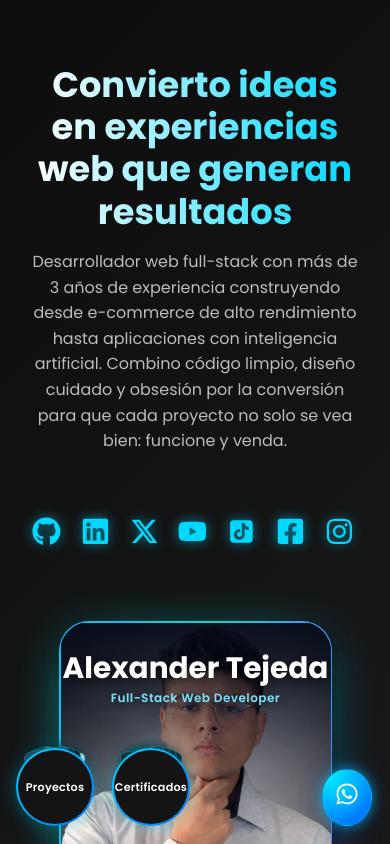
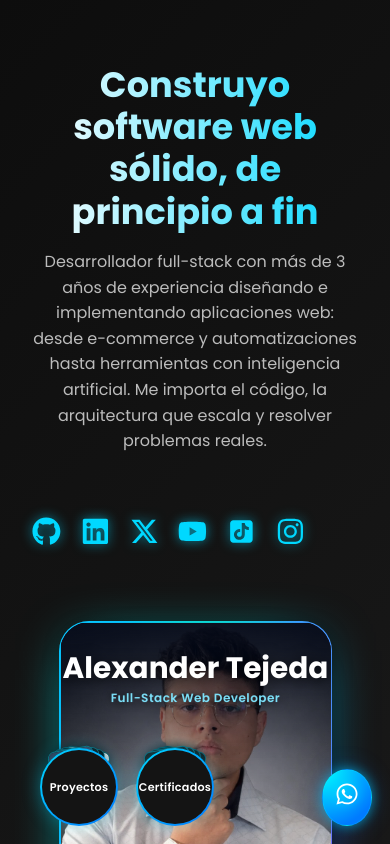
Before and after one commit to AlexanderTejeda/portfolio, a React (Vite) app: page / in a window 390 px wide. Shown: the top 844 px of the page. Built offline with nearby package versions, Linux system fonts and the light colour scheme.

Commit message:
Nuevo certificado y descripcion

```diff
--- a/src/features/Certifications.jsx
+++ b/src/features/Certifications.jsx
@@ -23,13 +23,21 @@ const CATEGORIES = [
 
 const certifications = [
   {
+    title: "Curso Intensivo de Model Context Protocol",
+    issuer: "midudev",
+    year: 2026,
+    category: "ia",
+    icon: <FaRobot />,
+    file: "/certificados/model-context-protocol.pdf",
+    featured: true,
+  },
+  {
     title: "Desarrollo con IA: Programa con Agentes",
     issuer: "MoureDev × BIG School",
     year: 2026,
     category: "ia",
     icon: <FaRobot />,
     file: "/certificados/desarrollo-con-ia-programa-con-agentes.pdf",
-    featured: true,
   },
   {
     title: "Scrum Fundamentals Certified",
--- a/src/features/Hero.jsx
+++ b/src/features/Hero.jsx
@@ -2,7 +2,7 @@ import ProfileCard from "../components/ProfileCard";
 import Avatar from "../assets/foto-profesional.jpeg";
 import { FaGithub, FaLinkedin, FaXTwitter, FaYoutube } from "react-icons/fa6";
 import { AiFillTikTok } from 'react-icons/ai';
-import { FaFacebookSquare, FaInstagram } from 'react-icons/fa';
+import { FaInstagram } from 'react-icons/fa';
 import "../styles/Hero.css";
 
 
@@ -39,9 +39,9 @@ const Hero = () => {
 
         <section className="introductionSide">
             <aside className="texside">
-                <h1>Convierto ideas en experiencias web que generan resultados</h1>
+                <h1>Construyo software web sólido, de principio a fin</h1>
                 <p>
-                    Desarrollador web full-stack con más de 3 años de experiencia construyendo desde e-commerce de alto rendimiento hasta aplicaciones con inteligencia artificial. Combino código limpio, diseño cuidado y obsesión por la conversión para que cada proyecto no solo se vea bien: funcione y venda.
+                    Desarrollador full-stack con más de 3 años de experiencia diseñando e implementando aplicaciones web: desde e-commerce y automatizaciones hasta herramientas con inteligencia artificial. Me importa el código, la arquitectura que escala y resolver problemas reales.
                 </p>
             </aside>
 
@@ -55,14 +55,11 @@ const Hero = () => {
                 <a href="https://x.com/alexdtejeda" target="_blank" rel="noreferrer" aria-label="X (Twitter) de Alexander Tejeda">
                     <FaXTwitter aria-hidden="true" />
                 </a>
-                <a href="https://www.youtube.com/@alexanderdtejeda" target="_blank" rel="noreferrer" aria-label="YouTube de Alexander Tejeda">
+                <a href="https://www.youtube.com/@alexdtejeda" target="_blank" rel="noreferrer" aria-label="YouTube de Alexander Tejeda">
                     <FaYoutube aria-hidden="true" />
                 </a>
                 <a href="https://www.tiktok.com/@alexdtejeda" target="_blank" rel="noreferrer" aria-label="TikTok de Alexander Tejeda">
                     <AiFillTikTok aria-hidden="true" />
-                </a>
-                <a href="https://www.facebook.com/alexdtjeda/" target="_blank" rel="noreferrer" aria-label="Facebook de Alexander Tejeda">
-                    <FaFacebookSquare aria-hidden="true" />
                 </a>
                 <a href="https://www.instagram.com/alexdtejeda/" target="_blank" rel="noreferrer" aria-label="Instagram de Alexander Tejeda">
                     <FaInstagram aria-hidden="true" />
--- a/src/styles/DeckLauncher.css
+++ b/src/styles/DeckLauncher.css
@@ -1,7 +1,7 @@
 .deckLauncher {
   position: fixed;
   bottom: 24px;
-  left: calc(24px + var(--deck-offset) * 128px);
+  left: calc(64px + var(--deck-offset) * 128px);
   width: 96px;
   height: 96px;
   padding: 0;
@@ -183,7 +183,7 @@
     width: 78px;
     height: 78px;
     bottom: 18px;
-    left: calc(16px + var(--deck-offset) * 96px);
+    left: calc(40px + var(--deck-offset) * 96px);
   }
 
   .deckCircle {
```
Also changed, not shown: 1 other file (tests, documents, lock files or other folders).
